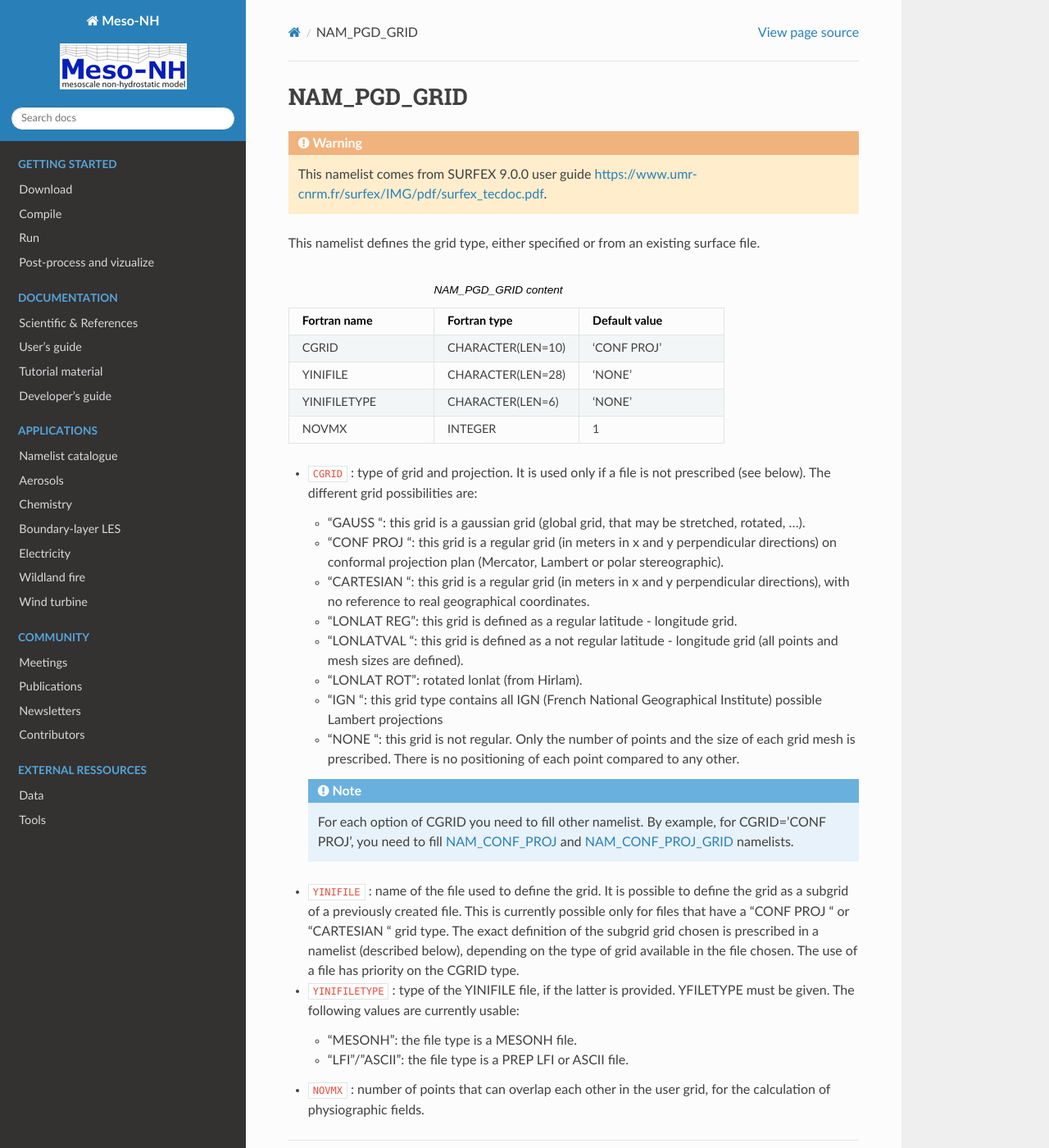
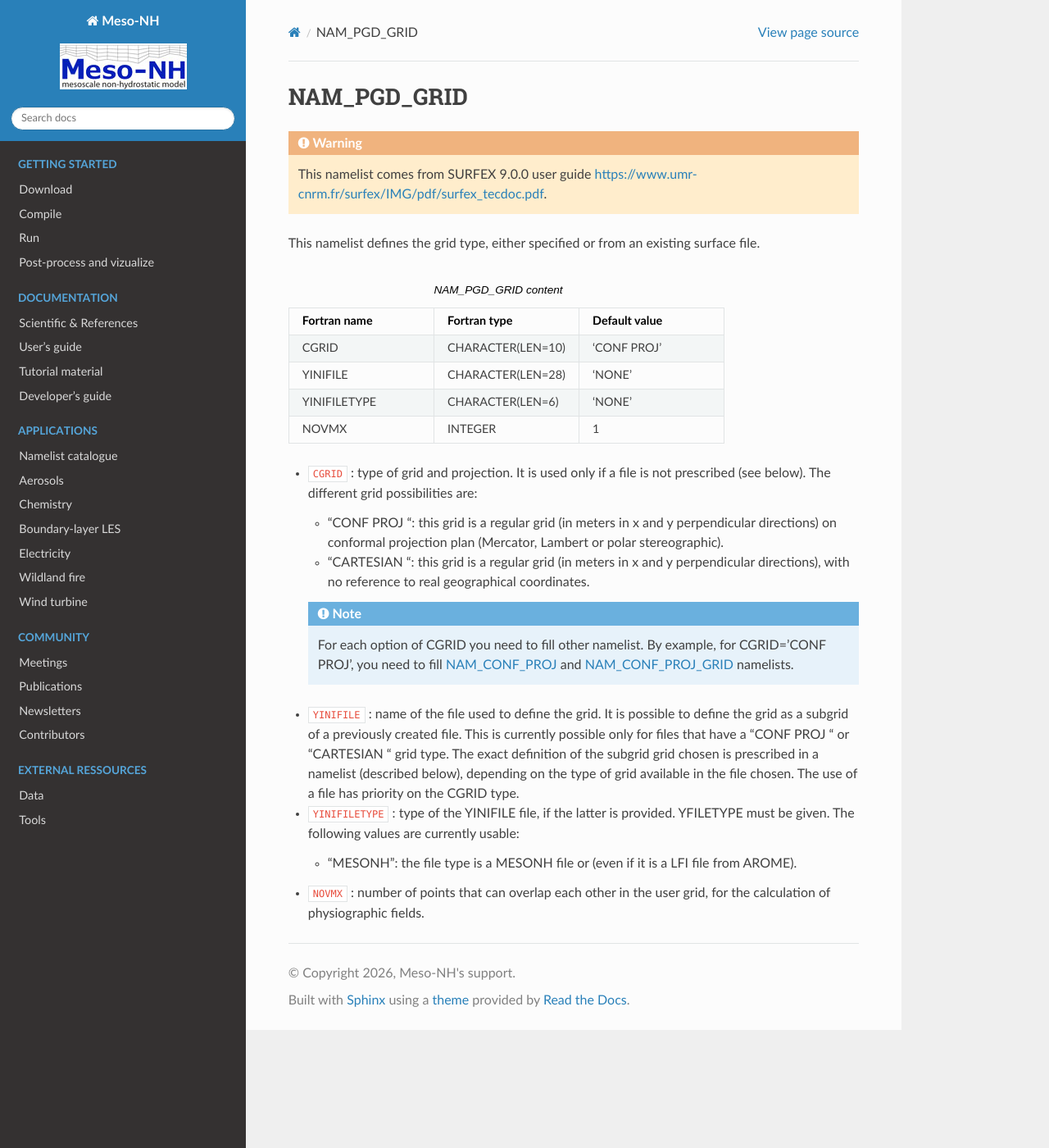
Before and after one commit to JorisPianezze/mesonh_doc, a Sphinx documentation site: the page built from docs/source/documentation/users_guide/executables_namelists/namelists/nam_pgd_grid.rst, in a window 1280 px wide and 1400 px high. Shown: the whole window at 82% size. Built offline with Sphinx 7.4.7 and the Read the Docs theme 3.1.0, drawn with Linux system fonts in a browser that asks for light colours; pages that are not in the unit, such as notebooks, are missing from menus.

Commit message:
Quentin 19/05/2026: remove not usable option in CGRID with MesoNH in NAM_PGD_GRID user guide

```diff
--- a/docs/source/documentation/users_guide/executables_namelists/namelists/nam_pgd_grid.rst
+++ b/docs/source/documentation/users_guide/executables_namelists/namelists/nam_pgd_grid.rst
@@ -20,14 +20,8 @@
 
 * :code:`CGRID` : type of grid and projection. It is used only if a file is not prescribed (see below). The different grid possibilities are:
 
-  * "GAUSS ": this grid is a gaussian grid (global grid, that may be stretched, rotated, ...).
   * "CONF PROJ ": this grid is a regular grid (in meters in x and y perpendicular directions) on conformal projection plan (Mercator, Lambert or polar stereographic).
   * "CARTESIAN ": this grid is a regular grid (in meters in x and y perpendicular directions), with no reference to real geographical coordinates.
-  * "LONLAT REG": this grid is defined as a regular latitude - longitude grid.
-  * "LONLATVAL ": this grid is defined as a not regular latitude - longitude grid (all points and mesh sizes are defined).
-  * "LONLAT ROT": rotated lonlat (from Hirlam).
-  * "IGN ": this grid type contains all IGN (French National Geographical Institute) possible Lambert projections
-  * "NONE ": this grid is not regular. Only the number of points and the size of each grid mesh is prescribed. There is no positioning of each point compared to any other.
 
   .. note::
 
@@ -37,7 +31,6 @@
 
 * :code:`YINIFILETYPE` : type of the YINIFILE file, if the latter is provided. YFILETYPE must be given. The following values are currently usable:
 
-  * "MESONH": the file type is a MESONH file.
-  * "LFI"/"ASCII": the file type is a PREP LFI or ASCII file.
+  * "MESONH": the file type is a MESONH file or (even if it is a LFI file from AROME).
 
 * :code:`NOVMX` : number of points that can overlap each other in the user grid, for the calculation of physiographic fields.
```
